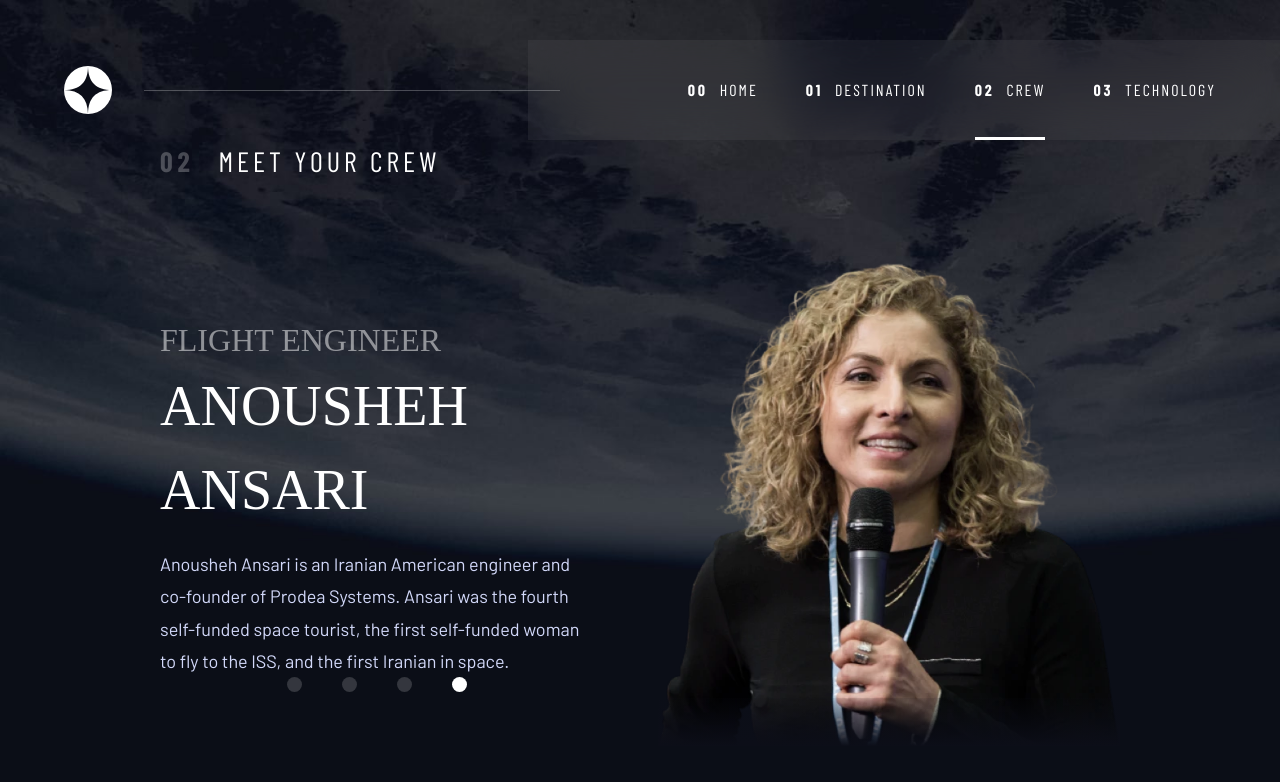
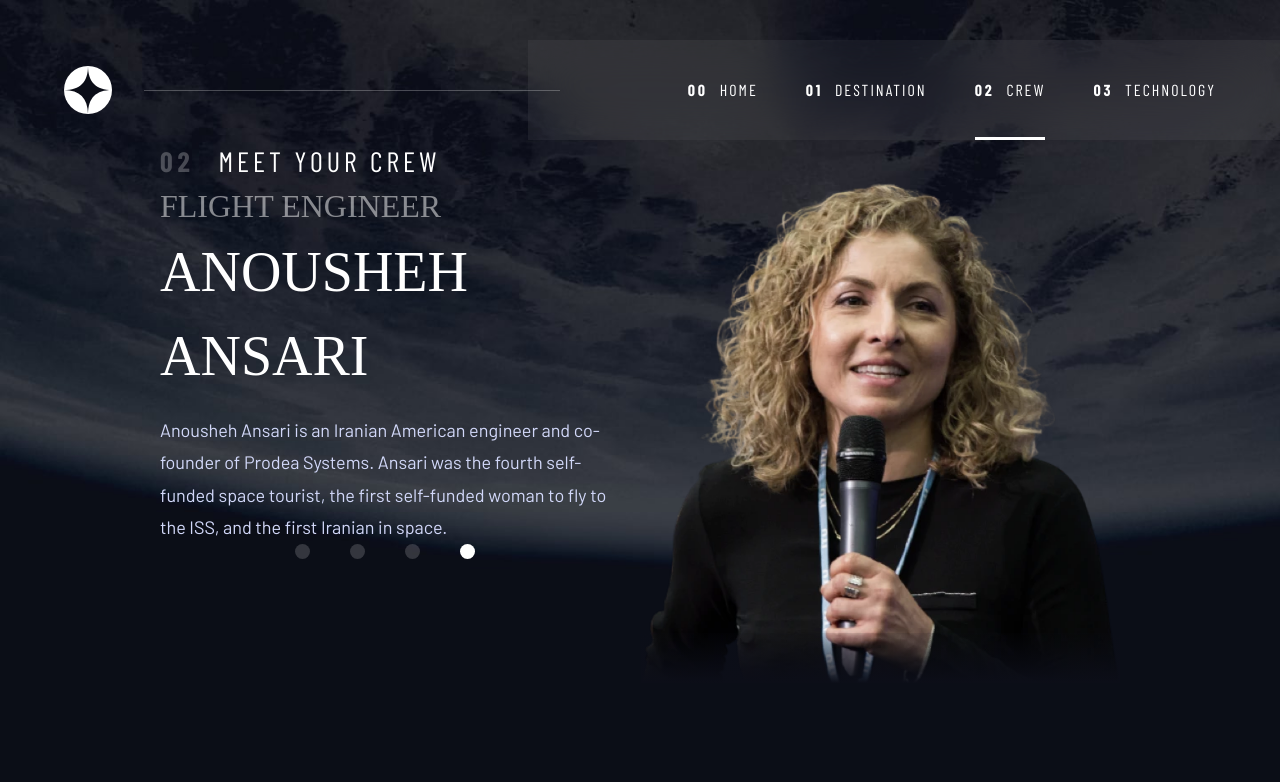
Before and after one commit to 47roms16/space-tourism-website, a React (Vite) app: page /crew/anousheh-ansari in a window 1280 px wide. Shown: the top 782 px of the page. Built offline with nearby package versions, Linux system fonts and the light colour scheme; a web font is replaced by a local one.

Commit message:
style: remove align-items-center to stretch component height and position pagination at bottom
- Made gap smaller

```diff
--- a/src/components/content/CrewDetail.tsx
+++ b/src/components/content/CrewDetail.tsx
@@ -13,7 +13,7 @@ function CrewDetail() {
   return (
     <>
       {crew && (
-        <div className="flex items-center justify-between gap-16 pt-20 max-lg:flex-col max-lg:gap-8 max-lg:pt-16 max-lg:text-center max-md:gap-9">
+        <div className="flex justify-between gap-8 max-lg:flex-col max-lg:gap-8 max-lg:pt-16 max-lg:text-center max-md:gap-9">
           <div>
             <span className="font-bellefair text-[2rem] text-white/50 uppercase">
               {crew.role}
```
